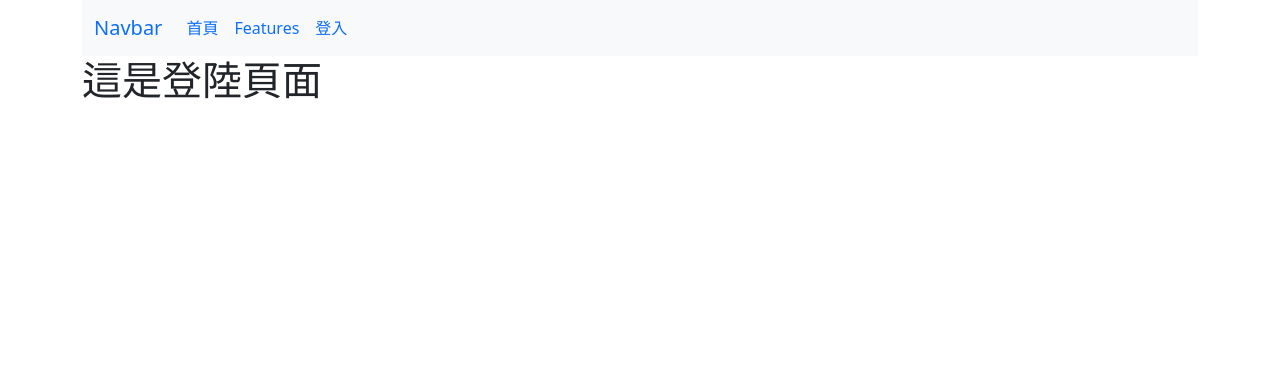
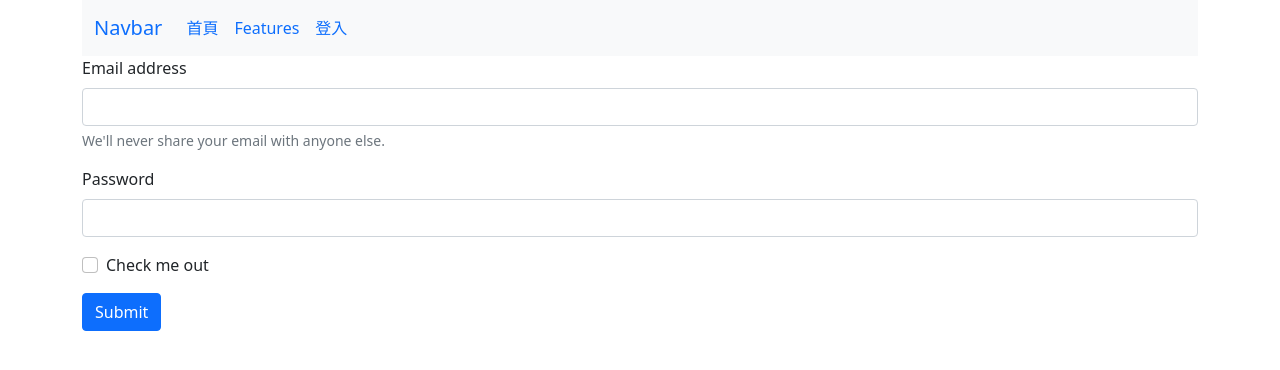
Before and after one commit to stevehoho/__web2, a Flask app: page /login in a window 1280 px wide. Shown: the top 370 px of the page. Run offline with Flask 2, Linux system fonts and the light colour scheme; some libraries are stand-ins or nearby versions.

Commit message:
增加表單

```diff
--- a/templates/login.html
+++ b/templates/login.html
@@ -5,5 +5,20 @@
 {% endblock %}
 
 {% block content %}
-    <h1>這是登陸頁面</h1>
+<form>
+    <div class="mb-3">
+        <label for="exampleInputEmail1" class="form-label">Email address</label>
+        <input type="email" class="form-control" id="exampleInputEmail1" aria-describedby="emailHelp">
+        <div id="emailHelp" class="form-text">We'll never share your email with anyone else.</div>
+    </div>
+    <div class="mb-3">
+        <label for="exampleInputPassword1" class="form-label">Password</label>
+        <input type="password" class="form-control" id="exampleInputPassword1">
+    </div>
+    <div class="mb-3 form-check">
+        <input type="checkbox" class="form-check-input" id="exampleCheck1">
+        <label class="form-check-label" for="exampleCheck1">Check me out</label>
+    </div>
+    <button type="submit" class="btn btn-primary">Submit</button>
+</form>
 {% endblock %}
```
